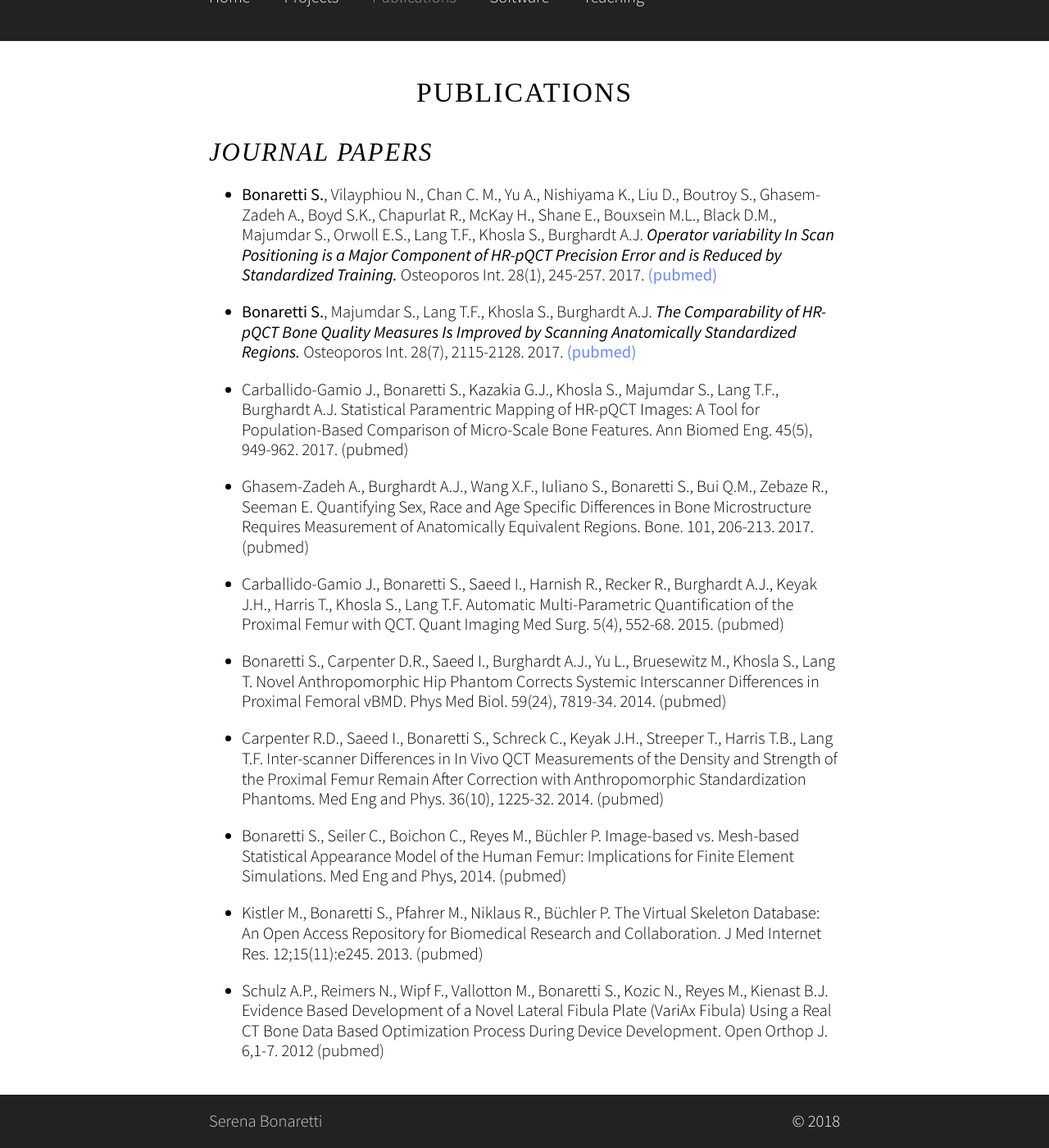
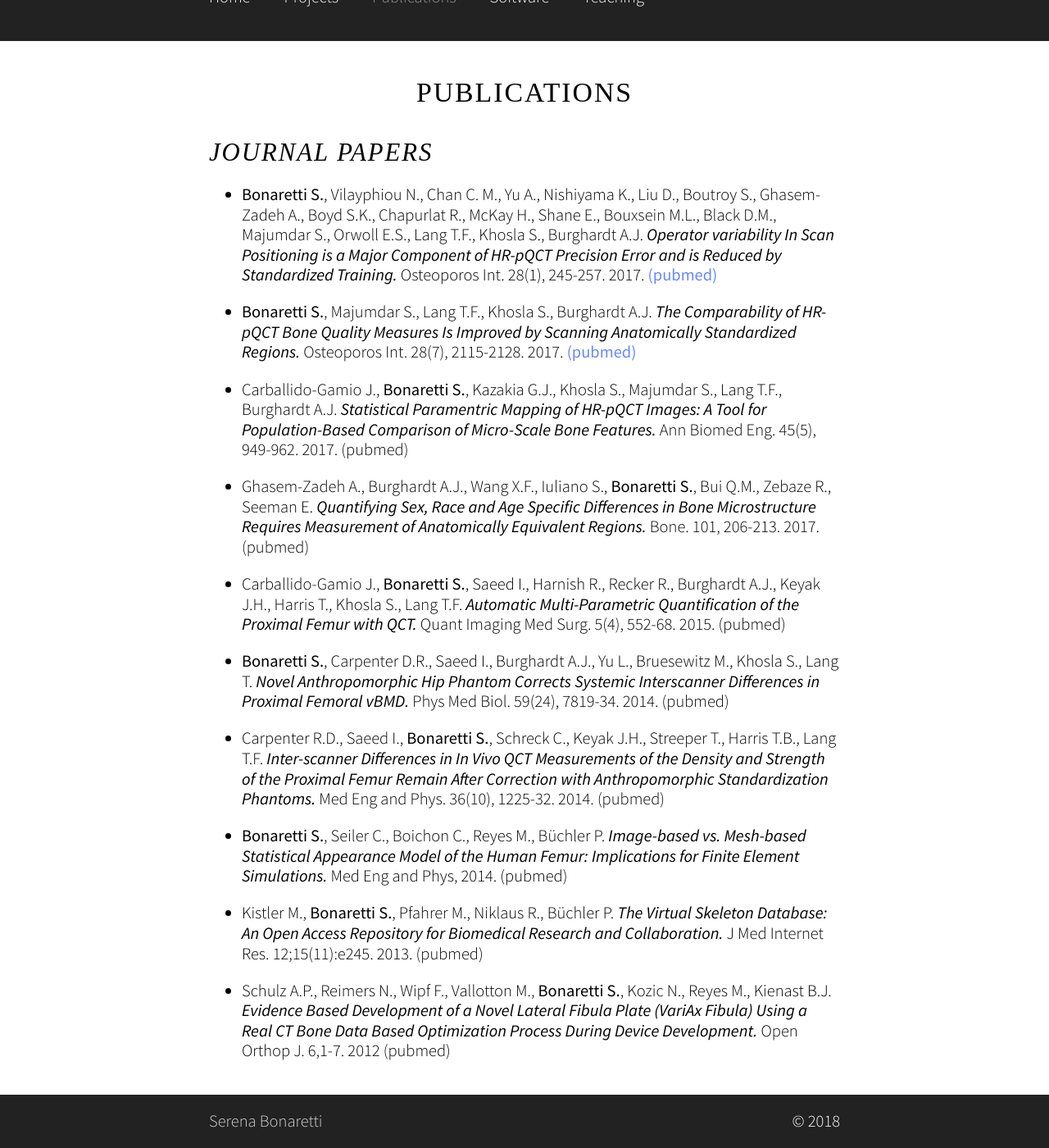
Before and after one commit to sbonaretti/sbonaretti.github.io, a Jekyll site: the page built from Publications.md, in a window 1280 px wide and 1400 px high, scrolled down 123 px. Shown: the whole window at 82% size. Built offline with Jekyll 4.4.1, drawn with Linux system fonts in a browser that asks for light colours; some web fonts are replaced.

Commit message:
Update Publications.md

```diff
--- a/Publications.md
+++ b/Publications.md
@@ -9,17 +9,18 @@ title: "Publications"
 
 * **Bonaretti S.**, Majumdar S., Lang T.F., Khosla S., Burghardt A.J.  **_The Comparability of HR-pQCT Bone Quality Measures Is Improved by Scanning Anatomically Standardized Regions._** Osteoporos Int. 28(7), 2115-2128. 2017. [(pubmed)](https://www.ncbi.nlm.nih.gov/pubmed/28391447){:target="_blank"}
 
-* Carballido-Gamio J., Bonaretti S., Kazakia G.J., Khosla S., Majumdar S., Lang T.F., Burghardt A.J. Statistical Paramentric Mapping of HR-pQCT Images: A Tool for Population-Based Comparison of Micro-Scale Bone Features. Ann Biomed Eng. 45(5), 949-962. 2017. (pubmed)
+* Carballido-Gamio J., **Bonaretti S.**, Kazakia G.J., Khosla S., Majumdar S., Lang T.F., Burghardt A.J. **_Statistical Paramentric Mapping of HR-pQCT Images: A Tool for Population-Based Comparison of Micro-Scale Bone Features._** Ann Biomed Eng. 45(5), 949-962. 2017. (pubmed)
 
-* Ghasem-Zadeh A., Burghardt A.J., Wang X.F., Iuliano S., Bonaretti S., Bui Q.M., Zebaze R., Seeman E. Quantifying Sex, Race and Age Specific Differences in Bone Microstructure Requires Measurement of Anatomically Equivalent Regions. Bone. 101, 206-213. 2017. (pubmed)
+* Ghasem-Zadeh A., Burghardt A.J., Wang X.F., Iuliano S., **Bonaretti S.**, Bui Q.M., Zebaze R., Seeman E. **_Quantifying Sex, Race and Age Specific Differences in Bone Microstructure Requires Measurement of Anatomically Equivalent Regions._** Bone. 101, 206-213. 2017. (pubmed)
 
-* Carballido-Gamio J., Bonaretti S., Saeed I., Harnish R., Recker R., Burghardt A.J., Keyak J.H., Harris T., Khosla S., Lang T.F. Automatic Multi-Parametric Quantification of the Proximal Femur with QCT. Quant Imaging Med Surg. 5(4), 552-68. 2015. (pubmed)
+* Carballido-Gamio J., **Bonaretti S.**, Saeed I., Harnish R., Recker R., Burghardt A.J., Keyak J.H., Harris T., Khosla S., Lang T.F. **_Automatic Multi-Parametric Quantification of the Proximal Femur with QCT._** Quant Imaging Med Surg. 5(4), 552-68. 2015. (pubmed)
 
-* Bonaretti S., Carpenter D.R., Saeed I., Burghardt A.J., Yu L., Bruesewitz M., Khosla S., Lang T. Novel Anthropomorphic Hip Phantom Corrects Systemic Interscanner Differences in Proximal Femoral vBMD. Phys Med Biol. 59(24), 7819-34. 2014. (pubmed)
-* Carpenter R.D., Saeed I., Bonaretti S., Schreck C., Keyak J.H., Streeper T., Harris T.B., Lang T.F. Inter-scanner Differences in In Vivo QCT Measurements of the Density and Strength of the Proximal Femur Remain After Correction with Anthropomorphic Standardization Phantoms. Med Eng and Phys. 36(10), 1225-32. 2014. (pubmed)
+* **Bonaretti S.**, Carpenter D.R., Saeed I., Burghardt A.J., Yu L., Bruesewitz M., Khosla S., Lang T. **_Novel Anthropomorphic Hip Phantom Corrects Systemic Interscanner Differences in Proximal Femoral vBMD._** Phys Med Biol. 59(24), 7819-34. 2014. (pubmed)
 
-* Bonaretti S., Seiler C., Boichon C., Reyes M., Büchler P. Image-based vs. Mesh-based Statistical Appearance Model of the Human Femur: Implications for Finite Element Simulations. Med Eng and Phys, 2014. (pubmed)
+* Carpenter R.D., Saeed I., **Bonaretti S.**, Schreck C., Keyak J.H., Streeper T., Harris T.B., Lang T.F. **_Inter-scanner Differences in In Vivo QCT Measurements of the Density and Strength of the Proximal Femur Remain After Correction with Anthropomorphic Standardization Phantoms._** Med Eng and Phys. 36(10), 1225-32. 2014. (pubmed)
 
-* Kistler M., Bonaretti S., Pfahrer M., Niklaus R., Büchler P. The Virtual Skeleton Database: An Open Access Repository for Biomedical Research and Collaboration. J Med Internet Res. 12;15(11):e245. 2013. (pubmed)
+* **Bonaretti S.**, Seiler C., Boichon C., Reyes M., Büchler P. **_Image-based vs. Mesh-based Statistical Appearance Model of the Human Femur: Implications for Finite Element Simulations._** Med Eng and Phys, 2014. (pubmed)
 
-* Schulz A.P., Reimers N., Wipf F., Vallotton M., Bonaretti S., Kozic N., Reyes M., Kienast B.J. Evidence Based Development of a Novel Lateral Fibula Plate (VariAx Fibula) Using a Real CT Bone Data Based Optimization Process During Device Development. Open Orthop J. 6,1-7. 2012 (pubmed)
+* Kistler M., **Bonaretti S.**, Pfahrer M., Niklaus R., Büchler P. **_The Virtual Skeleton Database: An Open Access Repository for Biomedical Research and Collaboration._** J Med Internet Res. 12;15(11):e245. 2013. (pubmed)
+
+* Schulz A.P., Reimers N., Wipf F., Vallotton M., **Bonaretti S.**, Kozic N., Reyes M., Kienast B.J. **_Evidence Based Development of a Novel Lateral Fibula Plate (VariAx Fibula) Using a Real CT Bone Data Based Optimization Process During Device Development._** Open Orthop J. 6,1-7. 2012 (pubmed)
```
